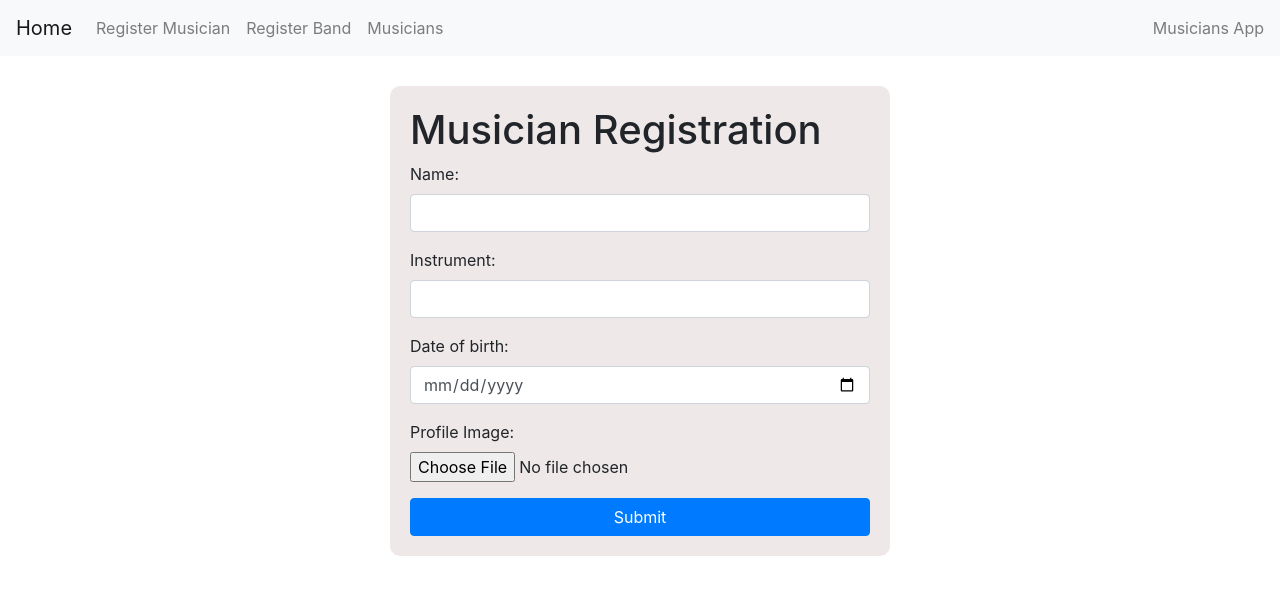
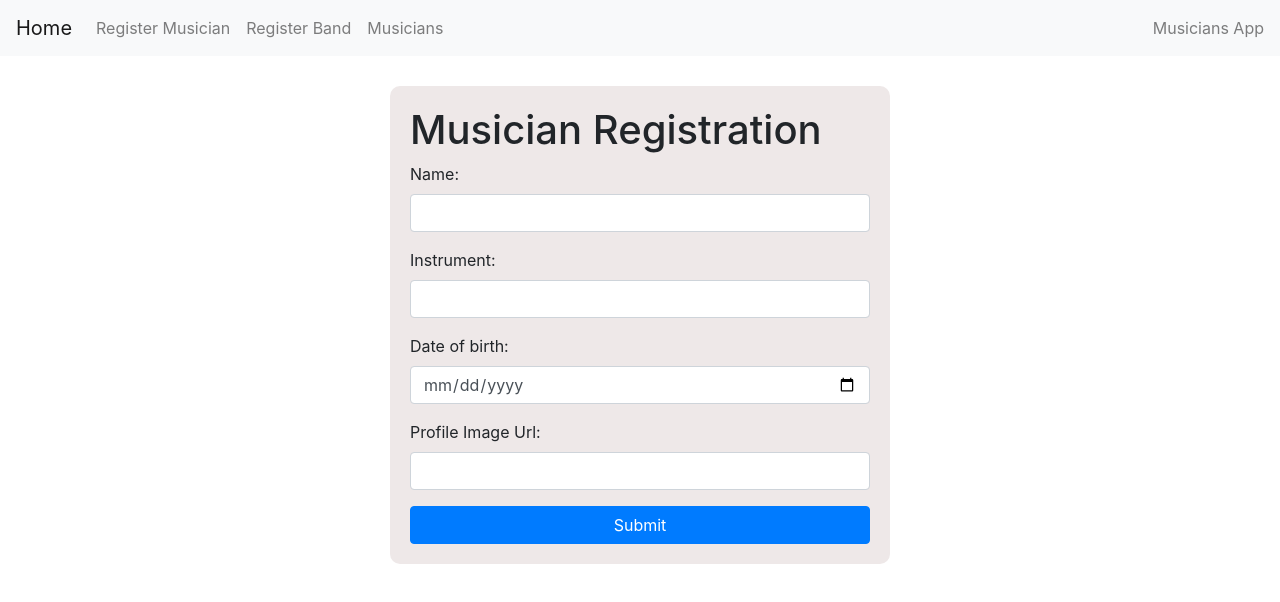
Before and after one commit to DoviMaj/musicians-app-frontend, a Next.js app: page /musician-form in a window 1280 px wide. Shown: the top 602 px of the page. Built offline with nearby package versions, Linux system fonts and the light colour scheme.

Commit message:
Use image_url instead of actual image

```diff
--- a/pages/musician-form.js
+++ b/pages/musician-form.js
@@ -19,9 +19,8 @@ const musician_form = () => {
   } = useForm();
 
   const onSubmit = (data) => {
-    console.log(data.image);
+    console.log(data);
   };
-
   return (
     <Container>
       <Form className={styles.form}>
@@ -69,14 +68,19 @@ const musician_form = () => {
         </FormGroup>
 
         <FormGroup>
-          <Label htmlFor="image">Profile Image:</Label>
+          <Label htmlFor="image_url">Profile Image Url:</Label>
           <Input
-            {...register("image", {
-              required: "Required",
+            required
+            {...register("image_url", {
+              required: true,
+              pattern: {
+                value: /\.(jpeg|jpg|gif|png)$/,
+                message: "invalid image, must end with jpeg, jpg, gif or png",
+              },
             })}
-            type="file"
+            type="text"
           ></Input>{" "}
-          {errors.image && <FormText>Image is required</FormText>}
+          {errors.image_url && <FormText>{errors.image_url.message}</FormText>}
         </FormGroup>
 
         <Button
```
